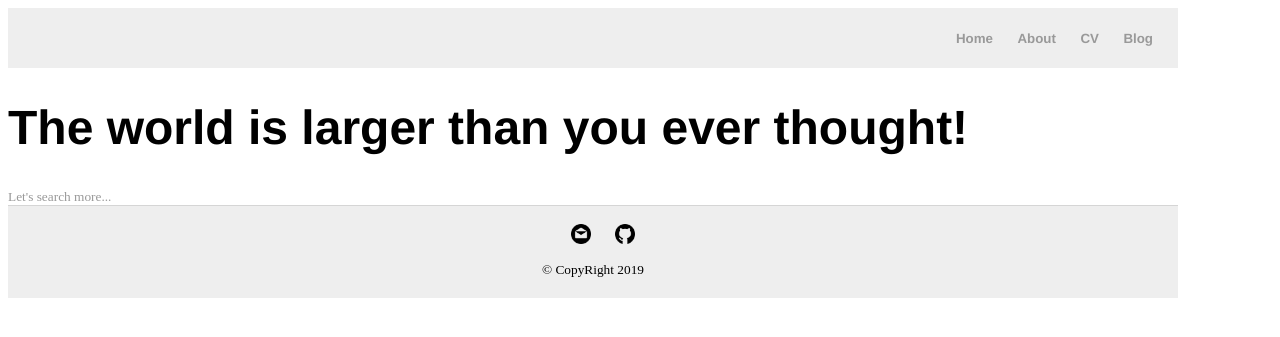
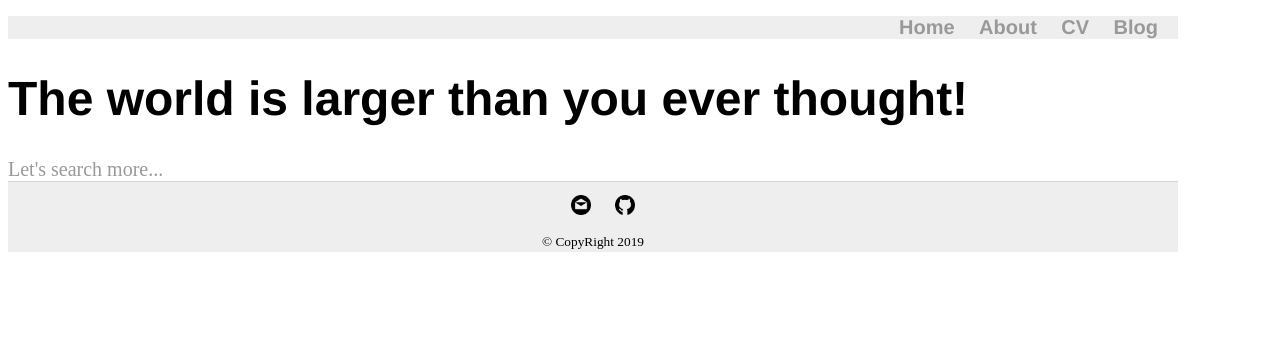
Before and after one commit to SaultBase/SaultBase.github.io, a Jekyll site: the page built from index.html, in a window 1280 px wide. Shown: the top 337 px of the page. Built offline with Jekyll 4.4.1, drawn with Linux system fonts in a browser that asks for light colours.

Commit message:
Update main.css

```diff
--- a/css/main.css
+++ b/css/main.css
@@ -13,12 +13,12 @@ nav ul li, footer ul li {
 }
 nav{
     background-color: #eeeeee;
-    padding: 5px;
+    padding: 0px;
 }
 a {
     text-decoration: none;
     color: #999;
-    font-size:10pt;
+    font-size:15pt;
 }
 a:hover {
     text-decoration: underline;
@@ -38,7 +38,7 @@ footer {
     border-top: 1px solid #d5d5d5;
     font-size: .8em;
     background-color: #eeeeee;
-    padding: 5px;
+    padding: 0px;
 }
 .copyright{
     color:black;
```
